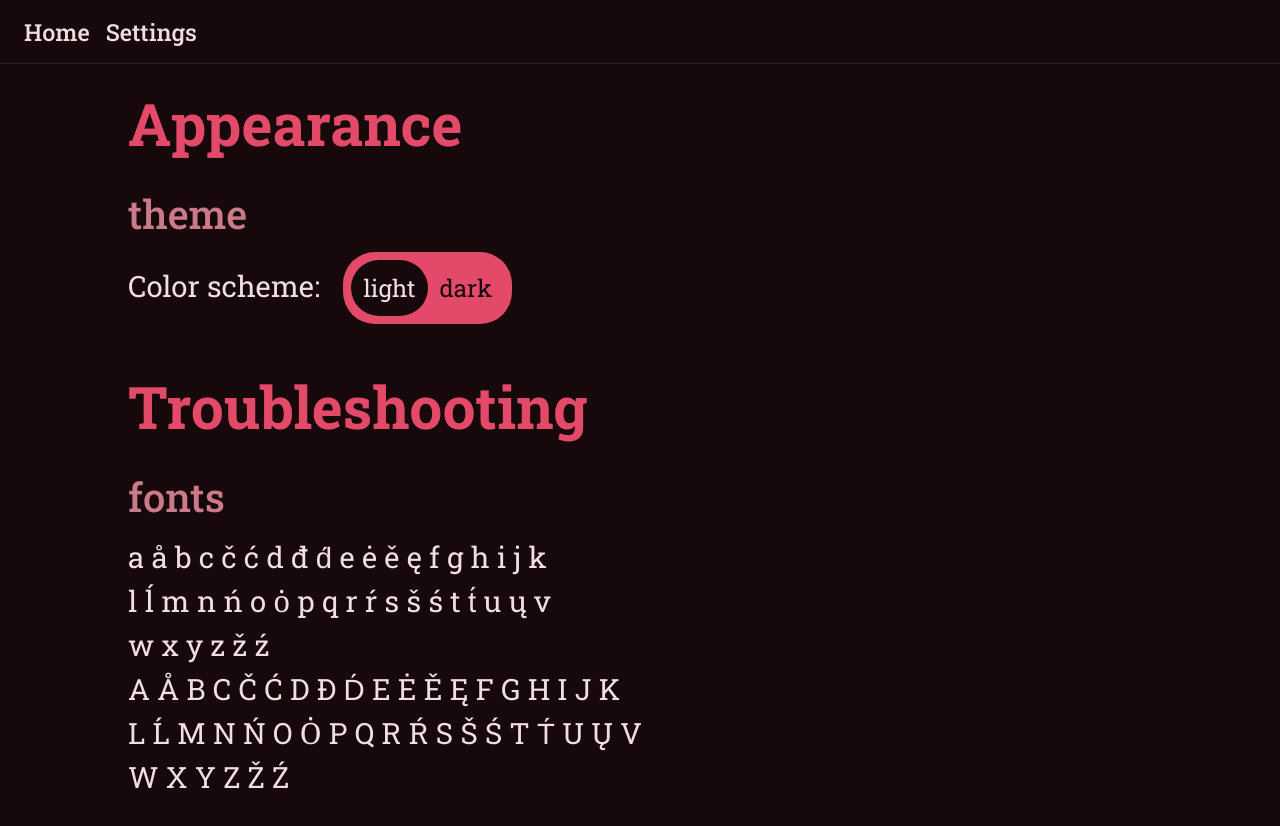
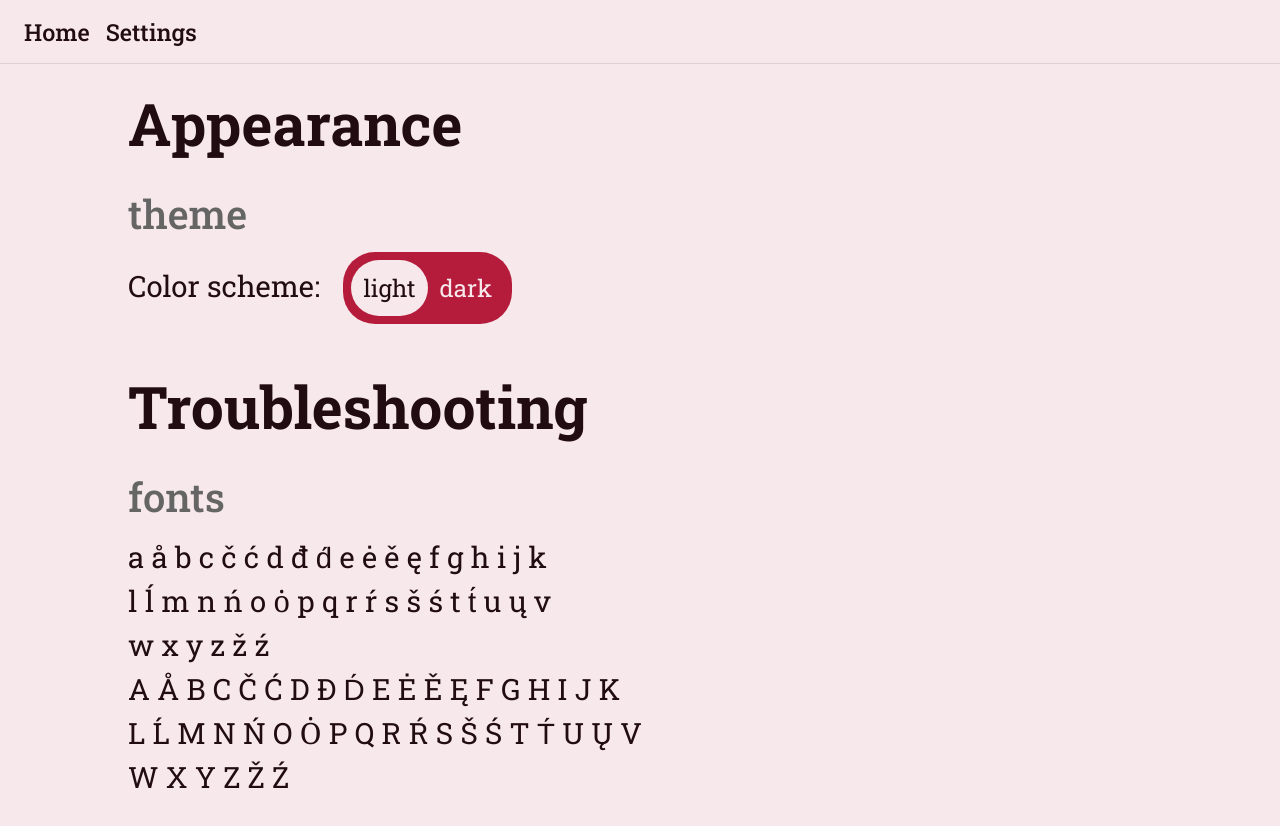
Before and after one commit to amsuu/INDP, an Angular app: page /settings in a window 1280 px wide. Shown: the top 826 px of the page. Built offline with nearby package versions, Linux system fonts and the light colour scheme.

Commit message:
theme switching

```diff
--- a/src/_variables.scss
+++ b/src/_variables.scss
@@ -1,6 +1,6 @@
 @use 'sass:color';
 
-$theme: dark;
+$theme: light;
 
 
 $font-sans: 'Noto Sans', 'Helvetica', 'Arial', sans-serif;
@@ -34,3 +34,25 @@ $themes: (
     accent: #e34a69,
   ),
 );
+
+
+
+
+
+:root {
+    @each $color, $value in map-get($themes, $theme) {
+        @debug $color, $value;
+        --#{$color}: #{$value};
+    }
+}
+
+html[theme='dark'] {
+    @each $color, $value in map-get($themes, dark) {
+        --#{$color}: #{$value};
+    }
+}
+html[theme='light'] {
+    @each $color, $value in map-get($themes, light) {
+        --#{$color}: #{$value};
+    }
+}
--- a/src/app/settings/settings.component.html
+++ b/src/app/settings/settings.component.html
@@ -3,8 +3,8 @@
 
 Color scheme:
 <div class="theme-selector">
-    <button id="theme-selection-light" class="active-theme">light</button>
-    <button id="theme-selection-dark">dark</button>
+    <button id="theme-selection-light" class="active-theme" click="document.querySelector('html').setAttribute('theme', 'light');">light</button>
+    <button id="theme-selection-dark" click="document.querySelector('html').setAttribute('theme', 'dark');">dark</button>
 </div>
 
 <h1>Troubleshooting</h1>
@@ -15,3 +15,25 @@ w x y z ž ź <br>
 A Å B C Č Ć D Đ D́ E Ė Ě Ę F G H I J K <br>
 L Ĺ M N Ń O Ȯ P Q R Ŕ S Š Ś T T́ U Ų V <br>
 W X Y Z Ž Ź
+
+<script defer>
+    const darkThemeBtn = document.querySelector('#theme-selection-dark')
+    const lightThemeBtn = document.querySelector('#theme-selection-light')
+
+    darkThemeBtn.addEventListener('click', toggleTheme);
+    lightThemeBtn.addEventListener('click', toggleTheme);
+
+    function toggleTheme() {
+        const html = document.querySelector('html');
+        const currentTheme = html.getAttribute('theme');
+
+        if (currentTheme === 'dark' || currentTheme === null || currentTheme === undefined) {
+
+        } else {
+            setTheme('dark');
+        }
+    }
+
+    function setTheme(theme) {
+    }
+</script>
--- a/src/app/settings/settings.component.scss
+++ b/src/app/settings/settings.component.scss
@@ -14,7 +14,7 @@ h2 {
     font-weight: 500;
     margin-top: 1rem;
     margin-bottom: 0.5rem;
-    color: map-get(map-get($themes, $theme), supressed-heading);
+    color: var(--supressed-heading);
 }
 
 
@@ -26,11 +26,11 @@ h2 {
 
     font-size: 18pt;
 
-    background-color: map-get(map-get($themes, $theme), accent);
-    color: map-get(map-get($themes, $theme), background);
+    background-color: var(--accent);
+    color: var(--background);
     // background-color: color.scale(map-get(map-get($themes, light), background), $whiteness: 50%);
     // background-color: lighten(map-get(map-get($themes, light), background), 5%);
-    border: map-get(map-get($themes, $theme), border);
+    border: var(--border);
 
     width: fit-content;
     margin-inline-start: 1rem;
@@ -53,8 +53,8 @@ h2 {
 
 
         &.active-theme {
-            background-color: map-get(map-get($themes, $theme), background);
-            color: map-get(map-get($themes, $theme), text);
+            background-color: var(--background);
+            color: var(--text);
         }
     }
 }
--- a/src/app/topbar/topbar.component.scss
+++ b/src/app/topbar/topbar.component.scss
@@ -20,7 +20,7 @@
     height: 4rem;
     padding-left: 1rem;
     padding-right: 1rem;
-    border-bottom: solid 1px map-get(map-get($themes, $theme), border);
+    border-bottom: solid 1px var(--border);
     // border-bottom: rgba(255, 255, 255, 0.1) solid 1px;
 
     position: absolute;
@@ -29,8 +29,8 @@
     width: 100%;
 
     button {
-        background-color: map-get(map-get($themes, $theme), background);
-        color: map-get(map-get($themes, $theme), text);
+        background-color: var(--background);
+        color: var(--text);
         padding: 0.5rem;
         border: none;
         height: 100%;
@@ -43,16 +43,16 @@
         border-radius: 6px;
 
         // &:hover {
-        //     // background-color: darken(map-get(map-get($themes, $theme), background), 10%);
-        //     background-color: map-get(map-get($themes, $theme), accent);
-        //     color: map-get(map-get($themes, $theme), background);
+        //     // background-color: darken(var(--background), 10%);
+        //     background-color: var(--accent);
+        //     color: var(--background);
         // }
 
         &:hover {
-            // background-color: darken(map-get(map-get($themes, $theme), background), 10%);
-            // color: $themeen(map-get(map-get($themes, $theme), text), 20%);
-            // color: darken(map-get(map-get($themes, $theme), background), 35%);
-            color: map-get(map-get($themes, $theme), alt-background);
+            // background-color: darken(var(--background), 10%);
+            // color: $themeen(var(--text), 20%);
+            // color: darken(var(--background), 35%);
+            color: var(--alt-background);
         }
     }
 }
--- a/src/styles.scss
+++ b/src/styles.scss
@@ -12,8 +12,8 @@ html {
 }
 
 *::selection {
-    background-color: map-get(map-get($themes, $theme), accent);
-    color: map-get(map-get($themes, $theme), background);
+    background-color: var(--accent);
+    color: var(--background);
 }
 
 body {
@@ -21,8 +21,8 @@ body {
     font-size: $font-size;
     line-height: 1.5;
 
-    background-color: map-get(map-get($themes, $theme), background);
-    color: map-get(map-get($themes, $theme), text);
+    background-color: var(--background);
+    color: var(--text);
 }
 body, body[font="sans"] {
     font-family: $font-sans;
@@ -68,12 +68,12 @@ h1, h2 {
 }
 
 h1 {
-    color: map-get(map-get($themes, $theme), accent-text);
-    color: map-get(map-get($themes, $theme), heading);
+    color: var(--accent-text);
+    color: var(--heading);
 }
 
 h2 {
-    color: map-get(map-get($themes, $theme), heading-2);
+    color: var(--heading)-2;
 }
 
 
```
